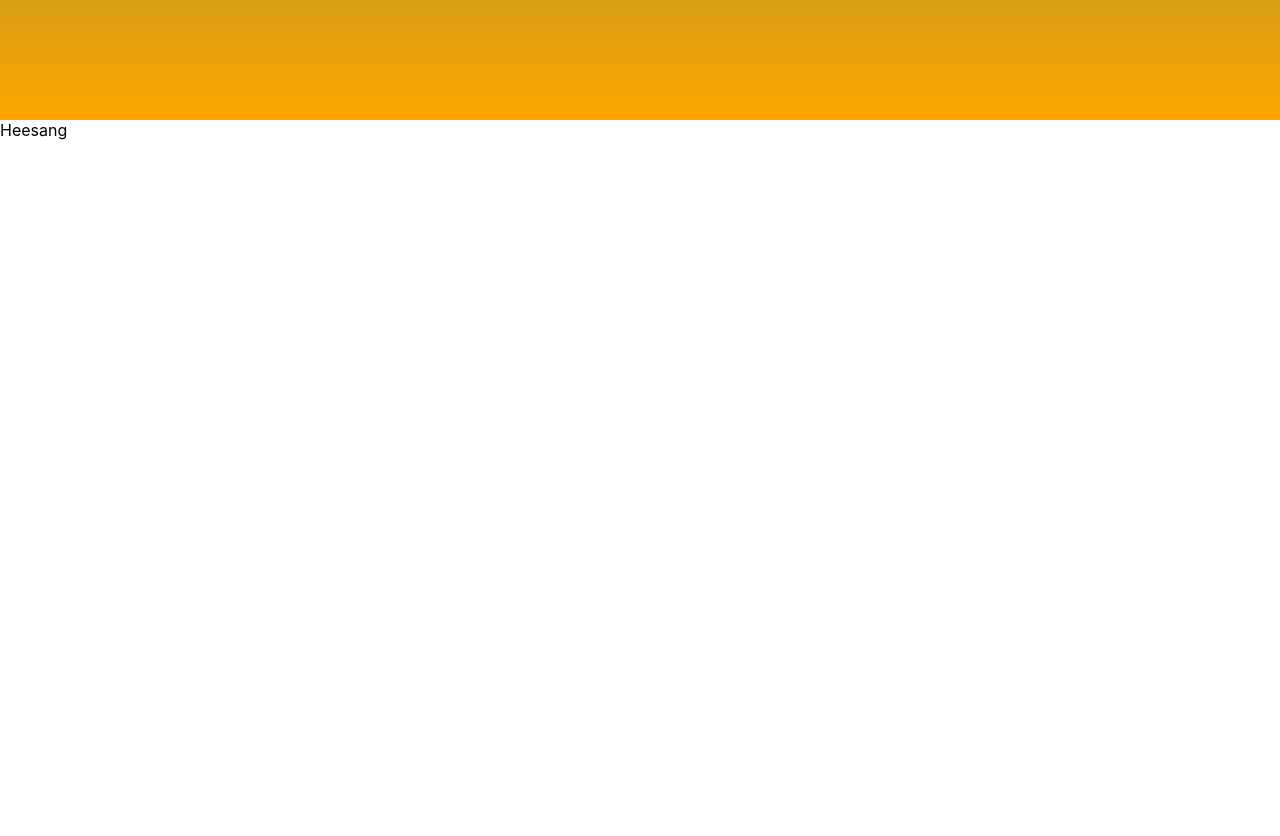
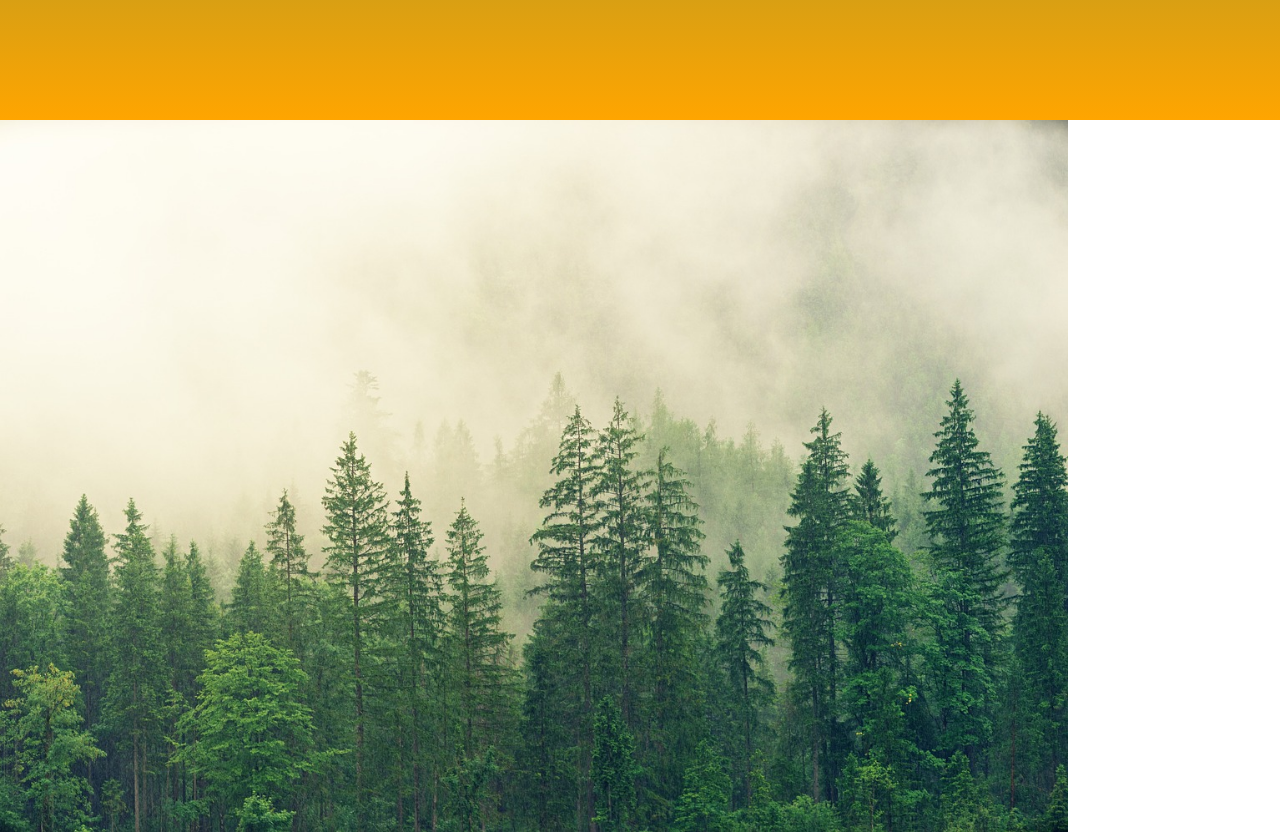
Before and after one commit to csopensourcevt/simplereactwebsite, a React (Create React App) app: page / in a window 1280 px wide. Shown: the part 1480-2316 px from the top of the page. Before the commit the page ends 1620 px from the top, so only its background shows below. Built offline with nearby package versions, Linux system fonts and the light colour scheme.

Commit message:
added forest image

```diff
--- a/src/Pages/Heesang/Heesang.js
+++ b/src/Pages/Heesang/Heesang.js
@@ -1,9 +1,12 @@
+import "./Heesang.sass";
+import Forest from "../../Components/Images/forest.jpg";
+
 function Heesang() {
-    return (
-        <div className="heesang_toplevel">
-            Heesang
-        </div>
-    );
+  return (
+    <div className="heesang_toplevel">
+      <img src={Forest} className="heesang_image" />
+    </div>
+  );
 }
 
 export default Heesang;
--- /dev/null
+++ b/src/Pages/Heesang/Heesang.sass
@@ -0,0 +1,3 @@
+.heesang_image
+    width: #{"min(100%,1068px)"}
+    object-fit: cover
```
Also changed, not shown: src/Components/Images/forest.jpg (added).
